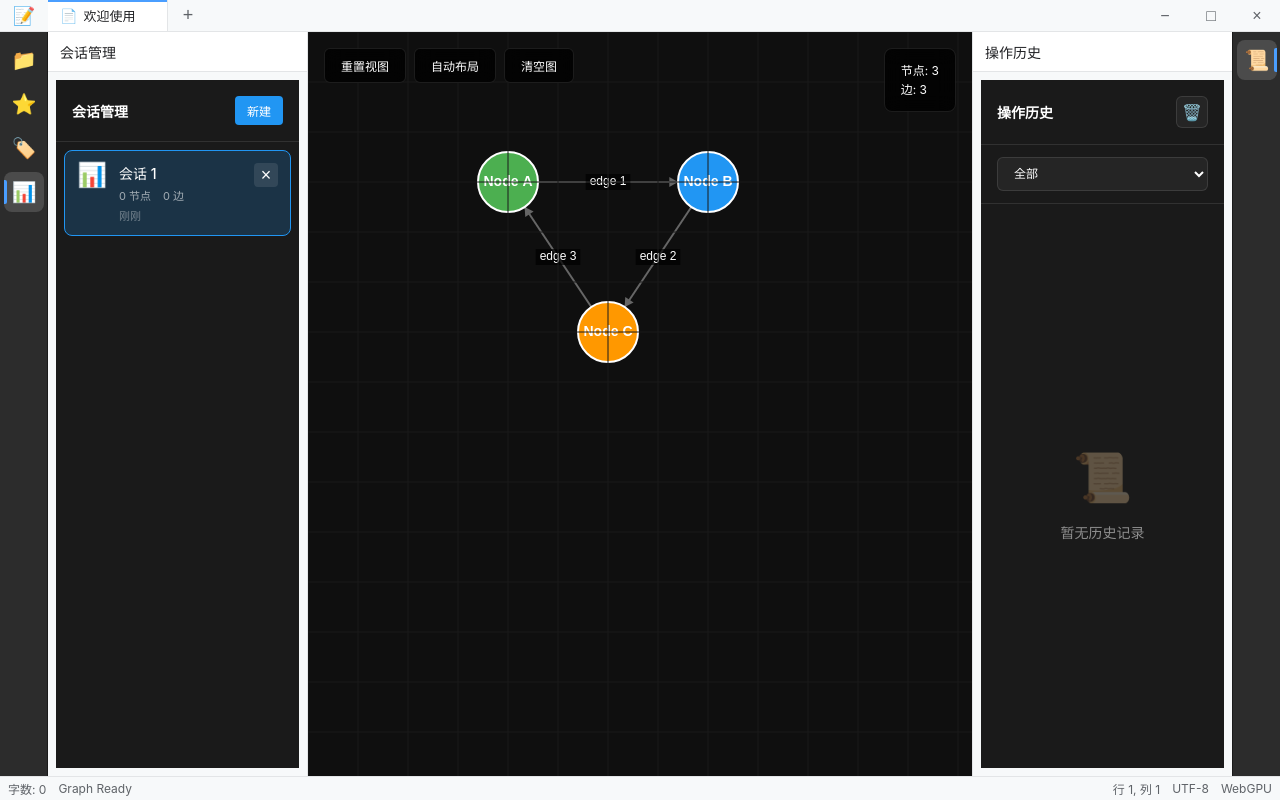
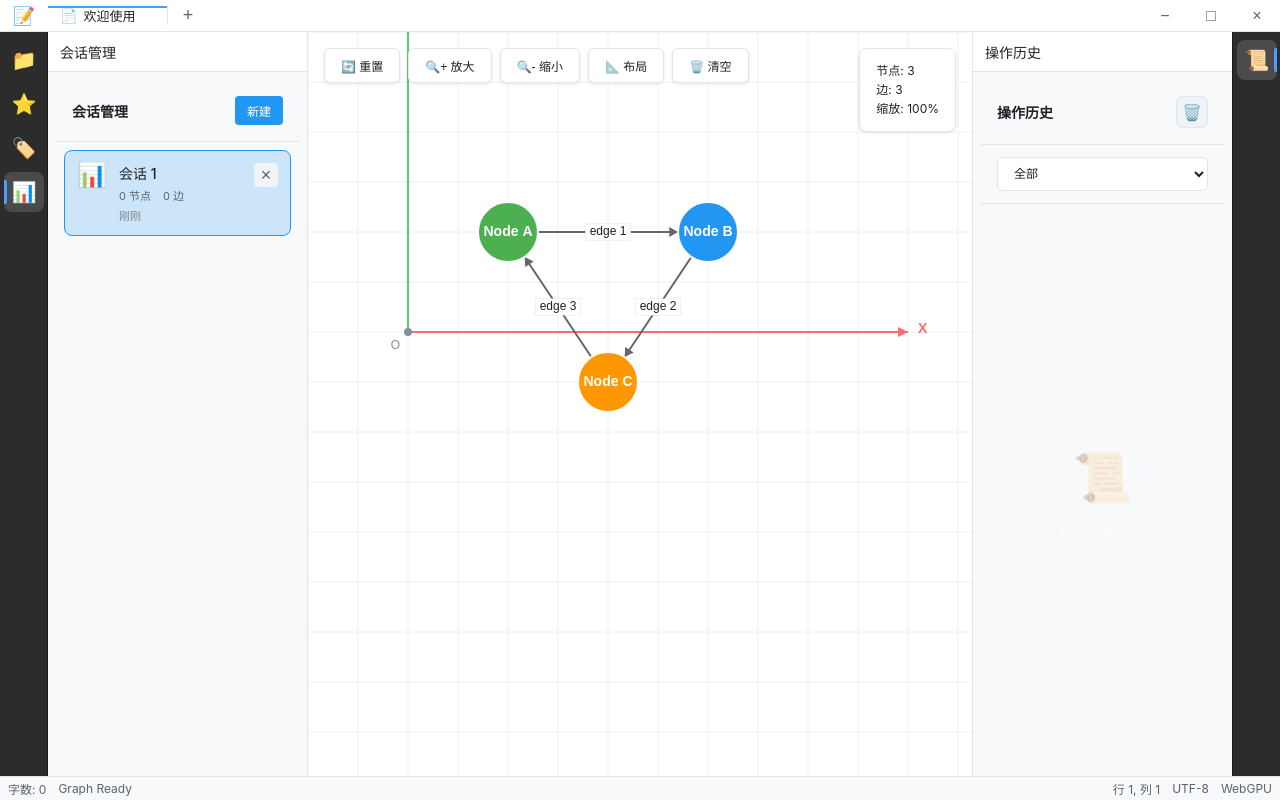
Before and after one commit to nekomiya-kasane/electron-vue-template, a Vue app: page / in a window 1280 px wide. Built offline with nearby package versions, Linux system fonts and the light colour scheme.

Commit message:
feat: update UI theme from dark to light mode

```diff
--- a/src/components/layout/MainLayout.vue
+++ b/src/components/layout/MainLayout.vue
@@ -255,18 +255,18 @@ const closeWindow = () => {
 /* 顶部栏：Logo + 标签栏 + 窗口控制 */
 .top-bar {
   display: flex;
+  align-items: center;
   height: 32px;
+  background: #ffffff;
+  border-bottom: 1px solid #e3e5e7;
   flex-shrink: 0;
-  background: #f7f9fa;
-  border-bottom: 1px solid #e3e5e7;
   -webkit-app-region: drag;
 }
 
 .tab-bar-wrapper {
   flex: 1;
-  display: flex;
   overflow: hidden;
-  -webkit-app-region: no-drag;
+  -webkit-app-region: drag;
 }
 
 .window-controls {
--- a/src/components/layout/TabBar.vue
+++ b/src/components/layout/TabBar.vue
@@ -89,6 +89,7 @@ const addTab = () => {
   flex-shrink: 0;
   position: relative;
   background: rgba(0, 0, 0, 0.02);
+  -webkit-app-region: no-drag;
 }
 
 .tab:hover {
@@ -165,6 +166,7 @@ const addTab = () => {
   transition: all 0.2s ease;
   margin: 0 6px;
   flex-shrink: 0;
+  -webkit-app-region: no-drag;
 }
 
 .tab-add:hover {
--- a/src/components/panels/HistoryPanel.vue
+++ b/src/components/panels/HistoryPanel.vue
@@ -184,8 +184,8 @@ defineExpose({
   display: flex;
   flex-direction: column;
   height: 100%;
-  background: #1a1a1a;
-  color: #fff;
+  background: #f7f9fa;
+  color: #202124;
 }
 
 .panel-header {
@@ -193,7 +193,7 @@ defineExpose({
   justify-content: space-between;
   align-items: center;
   padding: 16px;
-  border-bottom: 1px solid rgba(255, 255, 255, 0.1);
+  border-bottom: 1px solid #e3e5e7;
 }
 
 .panel-header h3 {
@@ -206,8 +206,8 @@ defineExpose({
   width: 32px;
   height: 32px;
   padding: 0;
-  background: rgba(255, 255, 255, 0.05);
-  border: 1px solid rgba(255, 255, 255, 0.1);
+  background: #f0f4f8;
+  border: 1px solid #e3e5e7;
   border-radius: 6px;
   font-size: 16px;
   cursor: pointer;
@@ -221,16 +221,16 @@ defineExpose({
 
 .filter-bar {
   padding: 12px 16px;
-  border-bottom: 1px solid rgba(255, 255, 255, 0.1);
+  border-bottom: 1px solid #e3e5e7;
 }
 
 .filter-select {
   width: 100%;
   padding: 8px 12px;
-  background: rgba(255, 255, 255, 0.05);
-  border: 1px solid rgba(255, 255, 255, 0.1);
+  background: #fff;
+  border: 1px solid #e3e5e7;
   border-radius: 6px;
-  color: #fff;
+  color: #202124;
   font-size: 12px;
   cursor: pointer;
 }
@@ -252,7 +252,7 @@ defineExpose({
   gap: 12px;
   padding: 12px;
   margin-bottom: 8px;
-  background: rgba(255, 255, 255, 0.05);
+  background: #fff;
   border-left: 3px solid transparent;
   border-radius: 6px;
   cursor: pointer;
@@ -260,7 +260,7 @@ defineExpose({
 }
 
 .history-item:hover {
-  background: rgba(255, 255, 255, 0.08);
+  background: #f0f4f8;
 }
 
 .history-item.type-addNode {
@@ -298,7 +298,7 @@ defineExpose({
 
 .history-detail {
   font-size: 11px;
-  color: rgba(255, 255, 255, 0.6);
+  color: #5f6368;
   margin-bottom: 4px;
   white-space: nowrap;
   overflow: hidden;
@@ -307,15 +307,15 @@ defineExpose({
 
 .history-time {
   font-size: 10px;
-  color: rgba(255, 255, 255, 0.4);
+  color: #80868b;
 }
 
 .btn-replay {
   width: 28px;
   height: 28px;
   padding: 0;
-  background: rgba(33, 150, 243, 0.2);
-  border: 1px solid rgba(33, 150, 243, 0.3);
+  background: #e3f2fd;
+  border: 1px solid #90caf9;
   border-radius: 4px;
   color: #2196F3;
   font-size: 16px;
--- a/src/components/panels/SessionPanel.vue
+++ b/src/components/panels/SessionPanel.vue
@@ -152,8 +152,8 @@ defineExpose({
   display: flex;
   flex-direction: column;
   height: 100%;
-  background: #1a1a1a;
-  color: #fff;
+  background: #f7f9fa;
+  color: #202124;
 }
 
 .panel-header {
@@ -161,7 +161,7 @@ defineExpose({
   justify-content: space-between;
   align-items: center;
   padding: 16px;
-  border-bottom: 1px solid rgba(255, 255, 255, 0.1);
+  border-bottom: 1px solid #e3e5e7;
 }
 
 .panel-header h3 {
@@ -197,16 +197,16 @@ defineExpose({
   gap: 12px;
   padding: 12px;
   margin-bottom: 8px;
-  background: rgba(255, 255, 255, 0.05);
-  border: 1px solid rgba(255, 255, 255, 0.1);
+  background: #fff;
+  border: 1px solid #e3e5e7;
   border-radius: 8px;
   cursor: pointer;
   transition: all 0.2s;
 }
 
 .session-item:hover {
-  background: rgba(255, 255, 255, 0.08);
-  border-color: rgba(255, 255, 255, 0.2);
+  background: #f0f4f8;
+  border-color: #c5cdd5;
 }
 
 .session-item.active {
@@ -237,23 +237,23 @@ defineExpose({
   display: flex;
   gap: 12px;
   font-size: 11px;
-  color: rgba(255, 255, 255, 0.6);
+  color: #5f6368;
   margin-bottom: 4px;
 }
 
 .session-time {
   font-size: 11px;
-  color: rgba(255, 255, 255, 0.4);
+  color: #80868b;
 }
 
 .btn-delete {
   width: 24px;
   height: 24px;
   padding: 0;
-  background: rgba(255, 255, 255, 0.1);
+  background: #f0f4f8;
   border: none;
   border-radius: 4px;
-  color: #fff;
+  color: #5f6368;
   font-size: 18px;
   line-height: 1;
   cursor: pointer;
--- a/src/components/views/GraphView.vue
+++ b/src/components/views/GraphView.vue
@@ -9,13 +9,16 @@
       @wheel="handleWheel"
     ></canvas>
     <div class="graph-controls">
-      <button @click="resetView" class="control-btn">重置视图</button>
-      <button @click="autoLayout" class="control-btn">自动布局</button>
-      <button @click="clearGraph" class="control-btn">清空图</button>
+      <button @click="resetView" class="control-btn" title="重置视图和缩放">🔄 重置</button>
+      <button @click="zoomIn" class="control-btn" title="放大">🔍+ 放大</button>
+      <button @click="zoomOut" class="control-btn" title="缩小">🔍- 缩小</button>
+      <button @click="autoLayout" class="control-btn" title="自动布局">📐 布局</button>
+      <button @click="clearGraph" class="control-btn" title="清空图">🗑️ 清空</button>
     </div>
     <div class="graph-stats">
       <div>节点: {{ nodes.length }}</div>
       <div>边: {{ edges.length }}</div>
+      <div>缩放: {{ (viewScale * 100).toFixed(0) }}%</div>
       <div v-if="selectedNode">选中: {{ selectedNode.id }}</div>
     </div>
   </div>
@@ -57,7 +60,7 @@ const edges = ref<GraphEdge[]>([])
 const selectedNode = ref<GraphNode | null>(null)
 
 // 视图状态
-const viewOffset = ref({ x: 0, y: 0 })
+const viewOffset = ref({ x: 100, y: 300 })
 const viewScale = ref(1)
 const isDragging = ref(false)
 const dragStart = ref({ x: 0, y: 0 })
@@ -102,9 +105,9 @@ function resizeCanvas() {
 // 创建示例图
 function createSampleGraph() {
   nodes.value = [
-    { id: 'A', label: 'Node A', x: 200, y: 150, vx: 0, vy: 0, color: '#4CAF50', highlighted: false, tempHighlighted: false, radius: 30 },
-    { id: 'B', label: 'Node B', x: 400, y: 150, vx: 0, vy: 0, color: '#2196F3', highlighted: false, tempHighlighted: false, radius: 30 },
-    { id: 'C', label: 'Node C', x: 300, y: 300, vx: 0, vy: 0, color: '#FF9800', highlighted: false, tempHighlighted: false, radius: 30 },
+    { id: 'A', label: 'Node A', x: 100, y: -100, vx: 0, vy: 0, color: '#4CAF50', highlighted: false, tempHighlighted: false, radius: 30 },
+    { id: 'B', label: 'Node B', x: 300, y: -100, vx: 0, vy: 0, color: '#2196F3', highlighted: false, tempHighlighted: false, radius: 30 },
+    { id: 'C', label: 'Node C', x: 200, y: 50, vx: 0, vy: 0, color: '#FF9800', highlighted: false, tempHighlighted: false, radius: 30 },
   ]
 
   edges.value = [
@@ -125,10 +128,16 @@ function render() {
   // 清空画布
   ctx.clearRect(0, 0, width, height)
 
+  // 绘制网格（最底层）
+  drawGrid(ctx, width, height)
+
   // 应用变换
   ctx.save()
   ctx.translate(viewOffset.value.x, viewOffset.value.y)
   ctx.scale(viewScale.value, viewScale.value)
+
+  // 绘制坐标轴
+  drawAxes(ctx!)
 
   // 绘制边
   edges.value.forEach(edge => {
@@ -146,19 +155,16 @@ function render() {
 
   ctx.restore()
 
-  // 绘制网格（背景）
-  drawGrid(ctx, width, height)
-
   animationFrameId = requestAnimationFrame(render)
 }
 
 // 绘制网格
 function drawGrid(context: CanvasRenderingContext2D, width: number, height: number) {
   context.save()
-  context.strokeStyle = '#1a1a1a'
+  context.strokeStyle = '#f0f0f0'
   context.lineWidth = 1
 
-  const gridSize = 50
+  const gridSize = 50 * viewScale.value
   const offsetX = viewOffset.value.x % gridSize
   const offsetY = viewOffset.value.y % gridSize
 
@@ -177,6 +183,74 @@ function drawGrid(context: CanvasRenderingContext2D, width: number, height: numb
     context.lineTo(width, y)
     context.stroke()
   }
+
+  context.restore()
+}
+
+// 绘制坐标轴
+function drawAxes(context: CanvasRenderingContext2D) {
+  context.save()
+
+  // X 轴（红色）
+  context.strokeStyle = '#ff6b6b'
+  context.lineWidth = 2
+  context.beginPath()
+  context.moveTo(0, 0)
+  context.lineTo(500, 0)
+  context.stroke()
+
+  // X 轴箭头
+  context.fillStyle = '#ff6b6b'
+  context.beginPath()
+  context.moveTo(500, 0)
+  context.lineTo(490, -5)
+  context.lineTo(490, 5)
+  context.closePath()
+  context.fill()
+
+  // X 轴标签
+  context.fillStyle = '#ff6b6b'
+  context.font = 'bold 14px sans-serif'
+  context.textAlign = 'left'
+  context.textBaseline = 'top'
+  context.fillText('X', 510, -10)
+
+  // Y 轴（绿色）
+  context.strokeStyle = '#51cf66'
+  context.lineWidth = 2
+  context.beginPath()
+  context.moveTo(0, 0)
+  context.lineTo(0, -500)
+  context.stroke()
+
+  // Y 轴箭头
+  context.fillStyle = '#51cf66'
+  context.beginPath()
+  context.moveTo(0, -500)
+  context.lineTo(-5, -490)
+  context.lineTo(5, -490)
+  context.closePath()
+  context.fill()
+
+  // Y 轴标签
+  context.fillStyle = '#51cf66'
+  context.font = 'bold 14px sans-serif'
+  context.textAlign = 'left'
+  context.textBaseline = 'bottom'
+  context.fillText('Y', 5, -510)
+
+  // 原点标记
+  context.fillStyle = '#868e96'
+  context.beginPath()
+  context.arc(0, 0, 4, 0, Math.PI * 2)
+  context.fill()
+
+  // 原点标签
+  context.fillStyle = '#868e96'
+  context.font = '12px sans-serif'
+  context.textAlign = 'right'
+  context.textBaseline = 'top'
+  context.fillText('O', -8, 8)
 
   context.restore()
 }
@@ -266,10 +340,13 @@ function drawEdge(context: CanvasRenderingContext2D, source: GraphNode, target:
 
     // 背景
     const metrics = context.measureText(edge.label)
-    context.fillStyle = 'rgba(0, 0, 0, 0.7)'
+    context.fillStyle = 'rgba(255, 255, 255, 0.95)'
+    context.strokeStyle = '#e3e5e7'
+    context.lineWidth = 1
+    context.strokeRect(midX - metrics.width / 2 - 4, midY - 8, metrics.width + 8, 16)
     context.fillRect(midX - metrics.width / 2 - 4, midY - 8, metrics.width + 8, 16)
 
-    context.fillStyle = '#fff'
+    context.fillStyle = '#202124'
     context.fillText(edge.label, midX, midY)
   }
 
@@ -346,8 +423,16 @@ function handleWheel(e: WheelEvent) {
 
 // 控制函数
 function resetView() {
-  viewOffset.value = { x: 0, y: 0 }
+  viewOffset.value = { x: 100, y: 300 }
   viewScale.value = 1
+}
+
+function zoomIn() {
+  viewScale.value = Math.min(3, viewScale.value + 0.1)
+}
+
+function zoomOut() {
+  viewScale.value = Math.max(0.1, viewScale.value - 0.1)
 }
 
 function autoLayout() {
@@ -508,7 +593,7 @@ defineExpose({
   position: relative;
   width: 100%;
   height: 100%;
-  background: #0f0f0f;
+  background: #ffffff;
   overflow: hidden;
 }
 
@@ -533,19 +618,20 @@ defineExpose({
 
 .control-btn {
   padding: 8px 16px;
-  background: rgba(0, 0, 0, 0.8);
+  background: #fff;
   backdrop-filter: blur(10px);
-  border: 1px solid rgba(255, 255, 255, 0.1);
+  border: 1px solid #e3e5e7;
   border-radius: 6px;
-  color: #fff;
+  color: #202124;
   font-size: 12px;
   cursor: pointer;
   transition: all 0.2s;
+  box-shadow: 0 1px 3px rgba(0, 0, 0, 0.1);
 }
 
 .control-btn:hover {
-  background: rgba(255, 255, 255, 0.1);
-  border-color: rgba(255, 255, 255, 0.3);
+  background: #f0f4f8;
+  border-color: #c5cdd5;
 }
 
 .graph-stats {
@@ -553,12 +639,13 @@ defineExpose({
   top: 16px;
   right: 16px;
   padding: 12px 16px;
-  background: rgba(0, 0, 0, 0.8);
+  background: #fff;
   backdrop-filter: blur(10px);
-  border: 1px solid rgba(255, 255, 255, 0.1);
+  border: 1px solid #e3e5e7;
   border-radius: 8px;
-  color: #fff;
+  color: #202124;
   font-size: 12px;
   line-height: 1.6;
+  box-shadow: 0 1px 3px rgba(0, 0, 0, 0.1);
 }
 </style>
```
